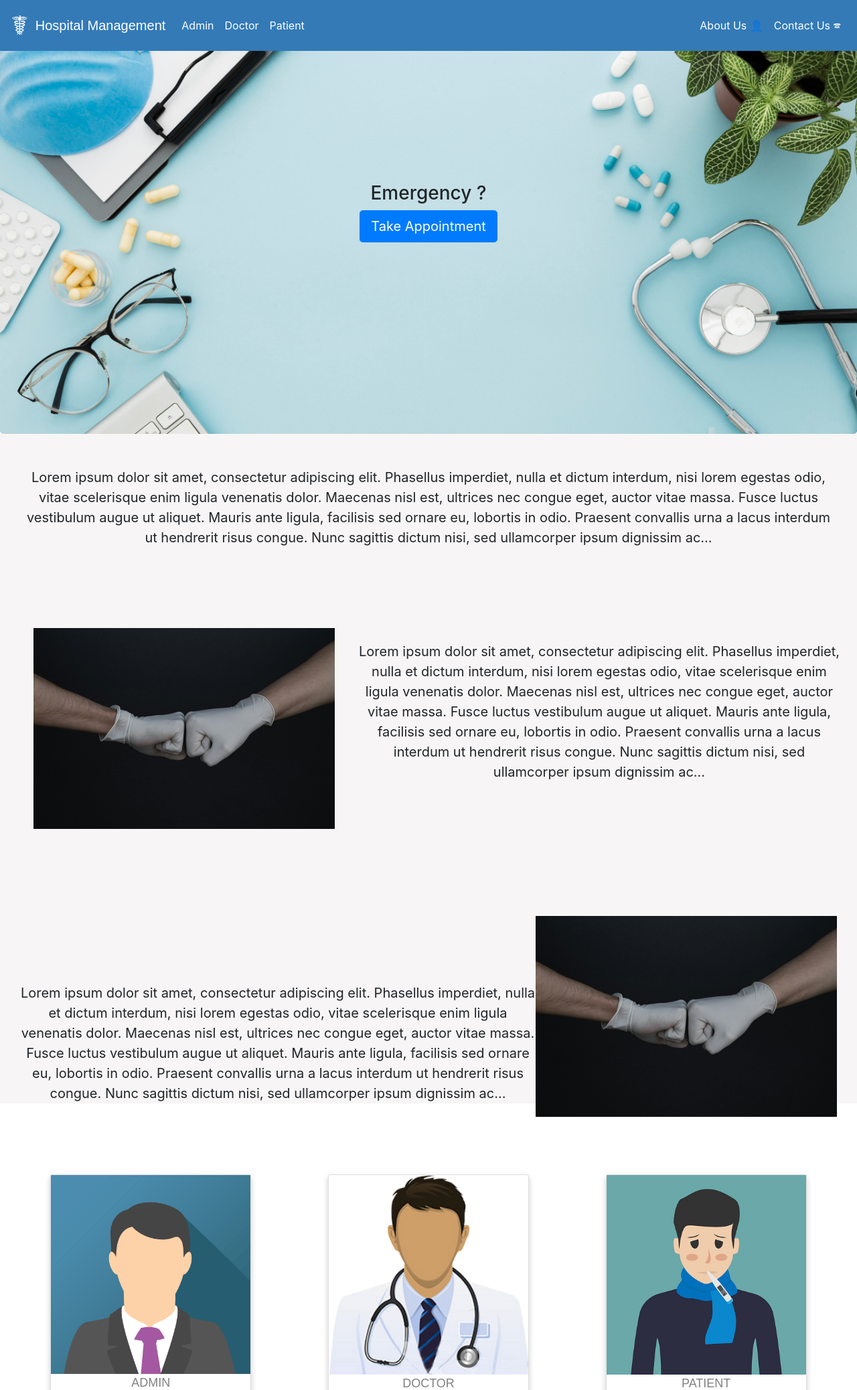
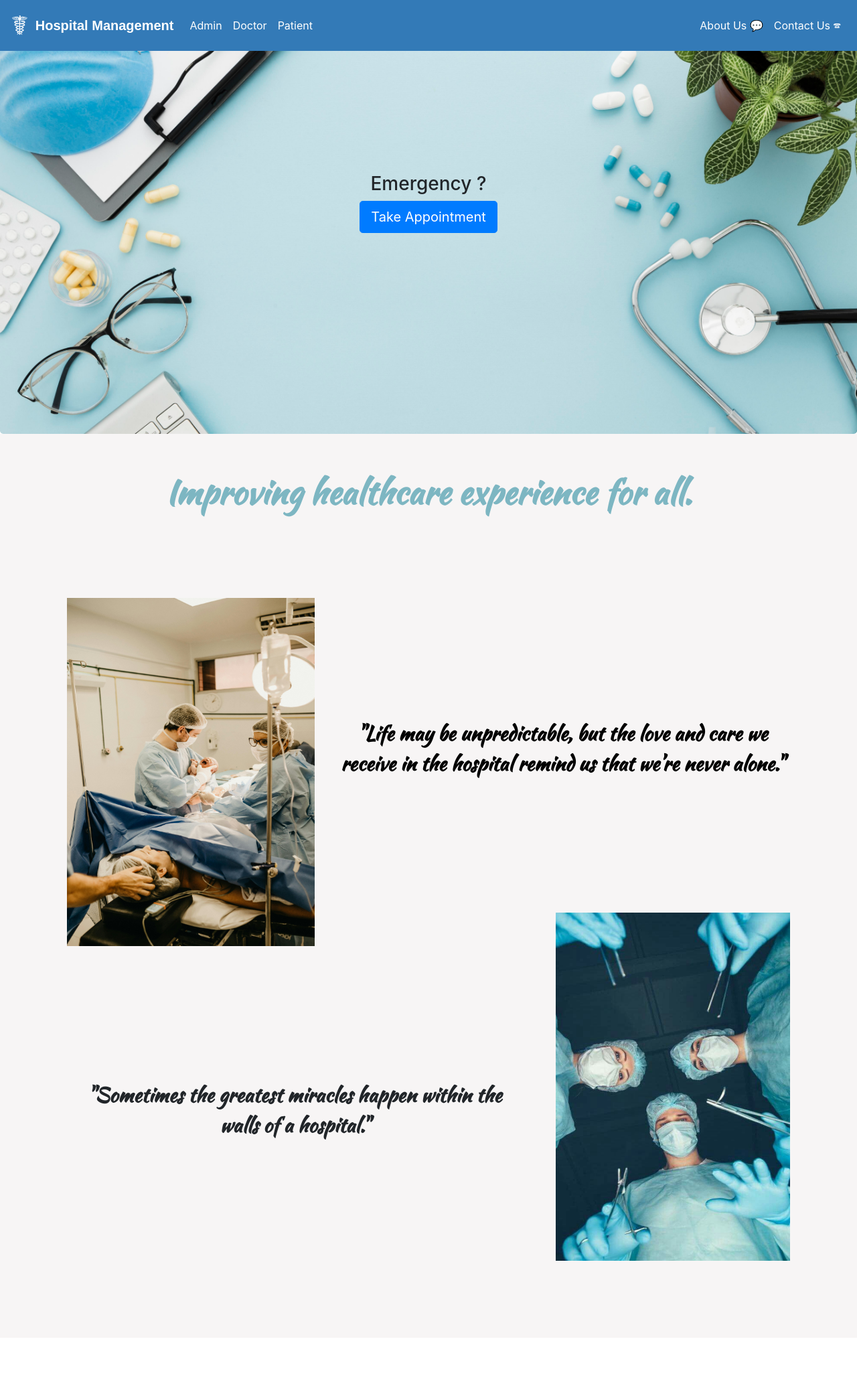
Before and after one commit to AmosTmg/Final_Year_project, a Django app: page / in a window 1280 px wide. Shown: the top 2076 px of the page at 67% size. Run offline with Django 5.2, Linux system fonts and the light colour scheme; some libraries are stand-ins or nearby versions.

Commit message:
added text

```diff
--- a/hospitalManagementSystem/settings.py
+++ b/hospitalManagementSystem/settings.py
@@ -117,7 +117,7 @@ USE_TZ = True
 # Static files (CSS, JavaScript, Images)
 # https://docs.djangoproject.com/en/5.0/howto/static-files/
 
-STATIC_URL = 'static/'
+STATIC_URL = '/static/'
 
 # Default primary key field type
 # https://docs.djangoproject.com/en/5.0/ref/settings/#default-auto-field
--- a/main/templates/main/homebase.html
+++ b/main/templates/main/homebase.html
@@ -9,6 +9,7 @@
 </head>
 
 <body>
+
   {% include "main/navbar.html" %}
   {%block content%}
 
--- a/main/templates/main/index.html
+++ b/main/templates/main/index.html
@@ -4,10 +4,14 @@
 
 
 <head>
+  <link rel="preconnect" href="https://fonts.googleapis.com">
+  <link rel="preconnect" href="https://fonts.gstatic.com" crossorigin>
+  <link href="https://fonts.googleapis.com/css2?family=Great+Vibes&family=Kalam:wght@300;400;700&family=Kaushan+Script&display=swap" rel="stylesheet">
   <style media="screen">
     .jumbotron {
       margin-top: 0px;
       margin-bottom: 0px;
+      padding-top:50px;
       background-image: url('{% static "../static/images/img.png" %}');
       background-size: cover;
       background-repeat: no-repeat;
@@ -25,46 +29,57 @@
     }
 
     .middleman{
-      height:1000px;
+      height:1350px;
       width: auto;
       padding-top: 50px;
       background-color: #f7f5f5;
     }
 
     .para1{
-      font-size: 20px;
+      font-size: 50px;
       padding-bottom: 20px;
       margin-bottom: 100px;
       padding-left: 30px;
       padding-right: 30px;
+      font-weight:bold;
+      color:#7db6c2;
+      font-family: "Kaushan Script", cursive;
     }
 
     .para2{
-      font-size: 20px;
-      padding-top: 20px;
-      padding-right: 20px;
+      font-size: 30px;
+      padding-top: 180px;
+      padding-right: 100px;
       margin-bottom: 200px;
+      font-weight:bold;
+      color:black;
+      font-family: "Kaushan Script", cursive;
     }
 
    .para3{
-    font-size: 20px;
-    margin-top: 300px;
-    margin-left: 50px;
-    margin-left: 30px;
+    font-size: 30px;
+    margin-top: 450px;
+    margin-left: 100px;
+    margin-right:100px;
+    font-weight:bold;
+    font-family: "Kaushan Script", cursive;
+
    }
     .sideimg{
       float: left;
-      height: 300px;
-      width: auto;
-      padding-left: 50px;
+      height: 520px;
+      width: 500px;
+      padding-left: 100px;
       padding-right: 30px;
     }
 
     .sideimg1{
       float: right;
-      height: 300px;
-      width: auto;
-      padding-right: 30px;
+      height: 520px;
+      width: 450px;
+      margin-left:50px;
+      padding-right: 100px;
+      paddinf-left:200px;
 
     }
 
@@ -75,7 +90,6 @@
 
 <div class="jumbotron" style="margin-bottom: 0px;margin-top: 0px;">
   <br>
-  <!-- <h5 class="display-3 glow">You’ll Love the Way We Care for You</h5> -->
   <br><br><br><br><br>
   <p>
   <h3>Emergency ?</h3>
@@ -88,17 +102,18 @@
 </div>
 
 <div class="middleman">
-  <p class="para1">Lorem ipsum dolor sit amet, consectetur adipiscing elit. Phasellus imperdiet, nulla et dictum interdum, nisi lorem egestas odio, vitae scelerisque enim ligula venenatis dolor. Maecenas nisl est, ultrices nec congue eget, auctor vitae massa. Fusce luctus vestibulum augue ut aliquet. Mauris ante ligula, facilisis sed ornare eu, lobortis in odio. Praesent convallis urna a lacus interdum ut hendrerit risus congue. Nunc sagittis dictum nisi, sed ullamcorper ipsum dignissim ac...</p>
+  <p class="para1">
+    Improving healthcare experience for all.
+  </p>
 
-  <img src="../static/images/asdf.png" alt="hands" class="sideimg">
+  <img src="../static/images/side1.png" alt="hands" class="sideimg">
 
-  <p class = "para2">Lorem ipsum dolor sit amet, consectetur adipiscing elit. Phasellus imperdiet, nulla et dictum interdum, nisi lorem egestas odio, vitae scelerisque enim ligula venenatis dolor. Maecenas nisl est, ultrices nec congue eget, auctor vitae massa. Fusce luctus vestibulum augue ut aliquet. Mauris ante ligula, facilisis sed ornare eu, lobortis in odio. Praesent convallis urna a lacus interdum ut hendrerit risus congue. Nunc sagittis dictum nisi, sed ullamcorper ipsum dignissim ac...</p>
+  <p class = "para2">"Life may be unpredictable, but the love and care we receive in the hospital remind us that we’re never alone."</p>
 
-  <img src="../static/images/asdf.png" alt="hands" class="sideimg1">
+  <img src="../static/images/side2.png" alt="hands" class="sideimg1">
 
-  <p class="para3">Lorem ipsum dolor sit amet, consectetur adipiscing elit. Phasellus imperdiet, nulla et dictum interdum, nisi lorem egestas odio, vitae scelerisque enim ligula venenatis dolor. Maecenas nisl est, ultrices nec congue eget, auctor vitae massa. Fusce luctus vestibulum augue ut aliquet. Mauris ante ligula, facilisis sed ornare eu, lobortis in odio. Praesent convallis urna a lacus interdum ut hendrerit risus congue. Nunc sagittis dictum nisi, sed ullamcorper ipsum dignissim ac...</p>
+  <p class="para3">"Sometimes the greatest miracles happen within the walls of a hospital."</p>
 </div>
-
 <br><br><br><br>
 
 {% include "main/admin_doctor_patient_card.html" %}
--- a/main/templates/main/navbar.html
+++ b/main/templates/main/navbar.html
@@ -20,6 +20,7 @@
       font-family: sans-serif;
       height:50px;
       padding-top: 10px;
+      font-weight:bold;
     }
 
     .sign{
@@ -74,7 +75,7 @@
         </div>
 
         <div class="navbar-nav">
-          <a href="/aboutus" class="nav-item nav-link">About Us <span>&#128100;</span></a>
+          <a href="/aboutus" class="nav-item nav-link">About Us <span>&#128172;</span></a>
           <a href="/contactus" class="nav-item nav-link">Contact Us <span>&#128383;</span></a>
         </div>
 
```
Also changed, not shown: db.sqlite3, main/migrations/0002_auto_20240515_1506.py (added), main/static/images/side1.png (added), main/static/images/side2.png (added).
